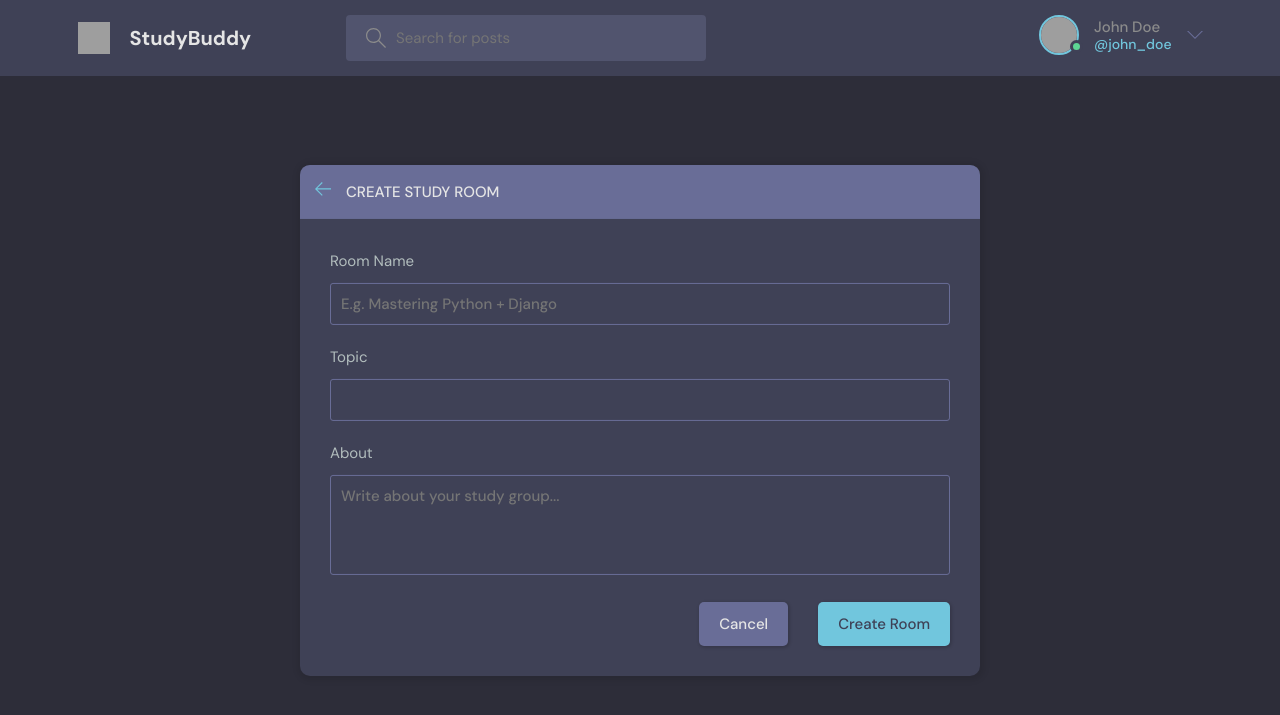
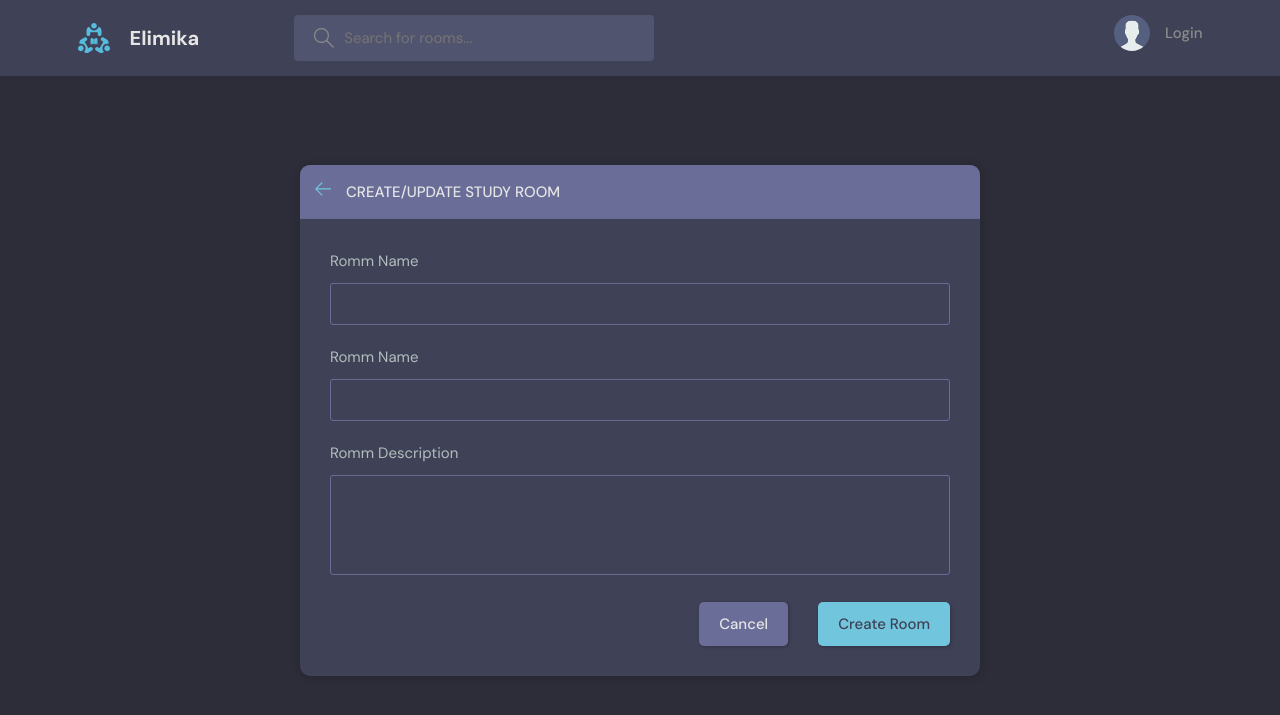
Before and after one commit to vincenttommi/try-django, a Django app: template elimu_site/wera/templates/wera/room_form.html in a window 1280 px wide. Shown: the top 715 px of the page. Run offline with Django 4.2, Linux system fonts and the light colour scheme; the template is opened without the code that fills it: values that come from a table or form of the project are taken from there, others are empty; grey boxes are pictures that could not be loaded.

```diff
--- a/elimu_site/wera/templates/wera/room_form.html
+++ b/elimu_site/wera/templates/wera/room_form.html
@@ -1,60 +1,11 @@
-<!DOCTYPE html>
-<html lang="en">
-
-<head>
-  <meta charset="UTF-8" />
-  <meta http-equiv="X-UA-Compatible" content="IE=edge" />
-  <meta name="viewport" content="width=device-width, initial-scale=1.0" />
-  <link rel="shortcut icon" href="assets/favicon.ico" type="image/x-icon" />
-  <link rel="stylesheet" href="style.css" />
-  <title>StudyBuddy - Find study partners around the world!</title>
-</head>
-
-<body>
-  <header class="header header--loggedIn">
-    <div class="container">
-      <a href="/" class="header__logo">
-        <img src="assets/logo.svg" />
-        <h1>StudyBuddy</h1>
-      </a>
-      <form class="header__search">
-        <label>
-          <svg version="1.1" xmlns="http://www.w3.org/2000/svg" width="32" height="32" viewBox="0 0 32 32">
-            <title>search</title>
-            <path
-              d="M32 30.586l-10.845-10.845c1.771-2.092 2.845-4.791 2.845-7.741 0-6.617-5.383-12-12-12s-12 5.383-12 12c0 6.617 5.383 12 12 12 2.949 0 5.649-1.074 7.741-2.845l10.845 10.845 1.414-1.414zM12 22c-5.514 0-10-4.486-10-10s4.486-10 10-10c5.514 0 10 4.486 10 10s-4.486 10-10 10z">
-            </path>
-          </svg>
-          <input placeholder="Search for posts" />
-        </label>
-      </form>
-      <nav class="header__menu">
-        <!-- Not Logged In -->
-        <!-- <a href="/login.html">
-            <img src="./assets/avatar.svg" />
-            <p>Account</p>
-          </a> -->
-
-        <!-- Logged In -->
-        <a href="#">
-          <div class="avatar avatar--medium active">
-            <img src="https://randomuser.me/api/portraits/men/37.jpg" />
-          </div>
-          <p>John Doe <span>@john_doe</span></p>
-          <svg version="1.1" xmlns="http://www.w3.org/2000/svg" width="32" height="32" viewBox="0 0 32 32">
-            <title>chevron-down</title>
-            <path d="M16 21l-13-13h-3l16 16 16-16h-3l-13 13z"></path>
-          </svg>
-        </a>
-      </nav>
-    </div>
-  </header>
-  <main class="create-room layout">
+{%  extends 'wera/main.html'%}
+{%  block content %}
+<main class="create-room layout">
     <div class="container">
       <div class="layout__box">
         <div class="layout__boxHeader">
           <div class="layout__boxTitle">
-            <a href="index.html">
+            <a href="{%  url  'home' %}">
               <svg version="1.1" xmlns="http://www.w3.org/2000/svg" width="32" height="32" viewBox="0 0 32 32">
                 <title>arrow-left</title>
                 <path
@@ -62,17 +13,43 @@
                 </path>
               </svg>
             </a>
-            <h3>Create Study Room</h3>
+            <h3>Create/Update Study Room</h3>
           </div>
         </div>
         <div class="layout__body">
-          <form class="form" action="#">
+          <form class="form" action="#"   method="POST">
+            {% csrf_token %}
+            {% comment %} prevents crossite forgeries {% endcomment %}
+
+
             <div class="form__group">
-              <label for="room_name">Room Name</label>
-              <input id="room_name" name="room_name" type="text" placeholder="E.g. Mastering Python + Django" />
+              <label for="room_topic">Romm Name</label>
+              <input  required  type="text" name="topic" list="topic-list"/>
+              <datalist id="topic-list">
+
+
+
+
+
+
+              </datalist>
+
+              {% comment %} <input id="room_name" name="room_name" type="text" placeholder="E.g. Mastering Python + Django" /> {% endcomment %}
             </div>
 
             <div class="form__group">
+              <label for="room_name">Romm Name</label>
+              {{form.name}}
+              {% comment %} <input id="room_name" name="room_name" type="text" placeholder="E.g. Mastering Python + Django" /> {% endcomment %}
+            </div>
+
+            <div class="form__group">
+              <label for="room_description">Romm Description</label>
+              {{form.description}}
+              {% comment %} <input id="room_name" name="room_name" type="text" placeholder="E.g. Mastering Python + Django" /> {% endcomment %}
+            </div>
+
+            {% comment %} <div class="form__group">
               <label for="room_topic">Topic</label>
               <input required type="text" name="topic" id="room_topic" list="topic-list" />
               <datalist id="topic-list">
@@ -83,13 +60,10 @@
                 </select>
               </datalist>
 
-            </div>
+            </div> {% endcomment %}
 
 
-            <div class="form__group">
-              <label for="room_about">About</label>
-              <textarea name="room_about" id="room_about" placeholder="Write about your study group..."></textarea>
-            </div>
+
             <div class="form__action">
               <a class="btn btn--dark" href="index.html">Cancel</a>
               <button class="btn btn--main" type="submit">Create Room</button>
@@ -99,6 +73,4 @@
       </div>
     </div>
   </main>
-</body>
-
-</html>
+{%  endblock content %}
```
